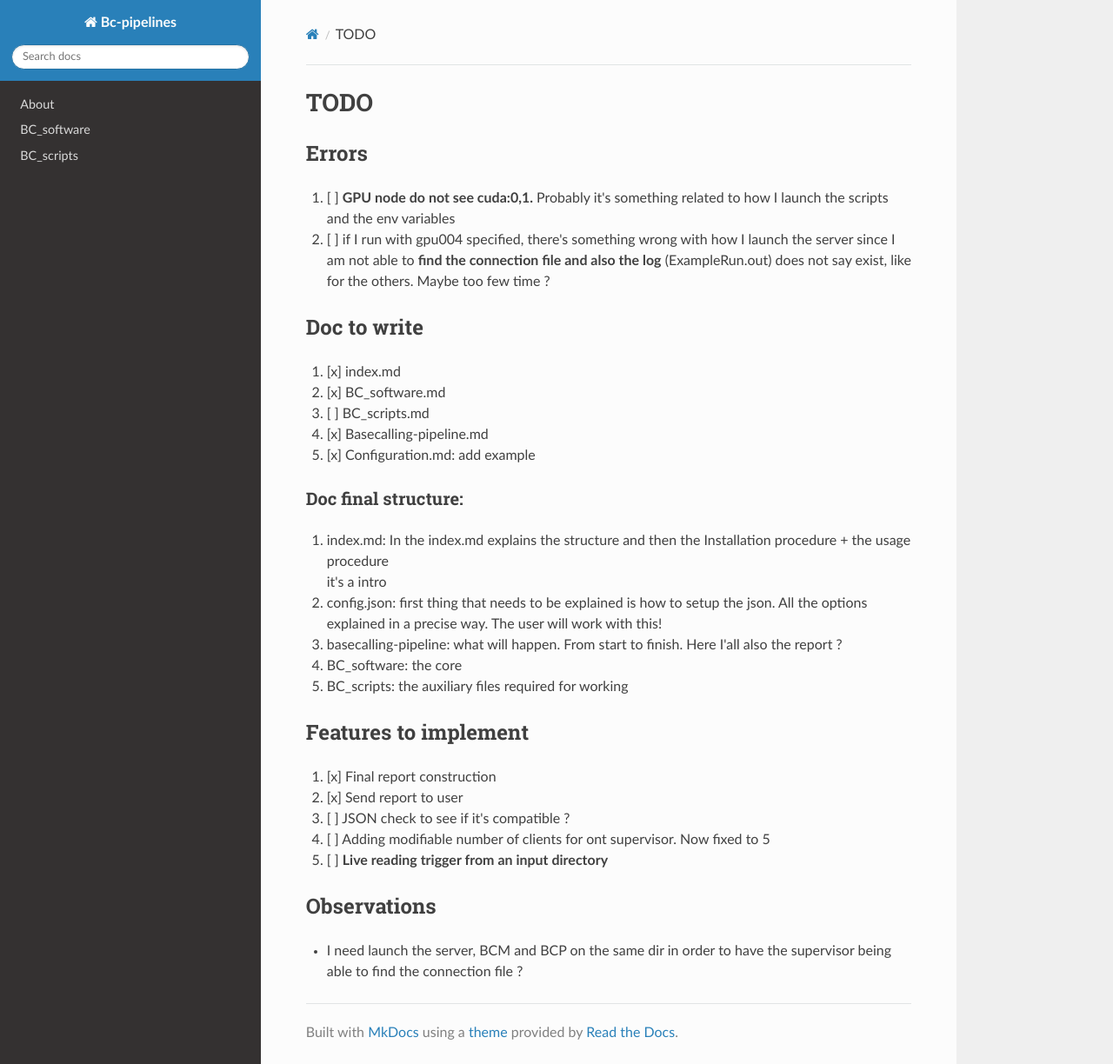
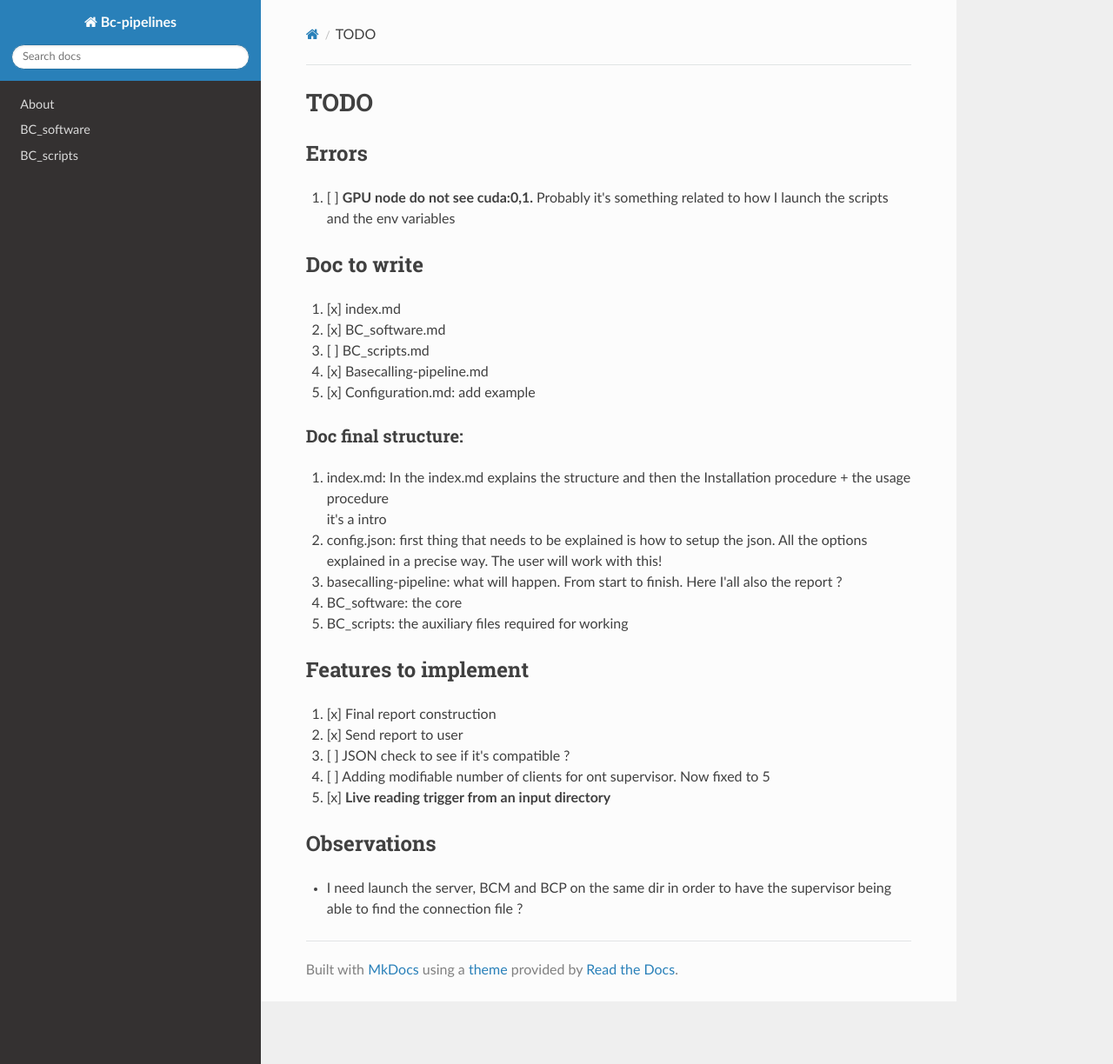
Before and after one commit to RodTol/BC-pipelines, an MkDocs documentation site: the page built from docs/todo.md, in a window 1280 px wide and 1224 px high. Shown: the whole window at 87% size. Built offline with MkDocs 1.6.1, drawn with Linux system fonts in a browser that asks for light colours; nearby versions of some CDN libraries.

Commit message:
template for big ru

```diff
--- a/docs/todo.md
+++ b/docs/todo.md
@@ -9,9 +9,6 @@ nav_order: 6
 ## Errors
 1. [ ] **GPU node do not see cuda:0,1.** Probably it's something related to how I launch
 the scripts and the env variables
-2. [ ] if I run with gpu004 specified, there's something wrong with how I launch the server since I am
-not able to **find the connection file and also the log** (ExampleRun.out) does not say exist, like for the
-others. Maybe too few time ?
 
 <!-- ## File to comment
 1. BC software
@@ -52,7 +49,7 @@ others. Maybe too few time ?
 2. [x] Send report to user
 3. [ ] JSON check to see if it's compatible ?
 4. [ ] Adding modifiable number of clients for ont supervisor. Now fixed to 5
-5. [ ] **Live reading trigger from an input directory**
+5. [x] **Live reading trigger from an input directory**
 
 
 ## Observations
```
Also changed, not shown: 1 other file.
